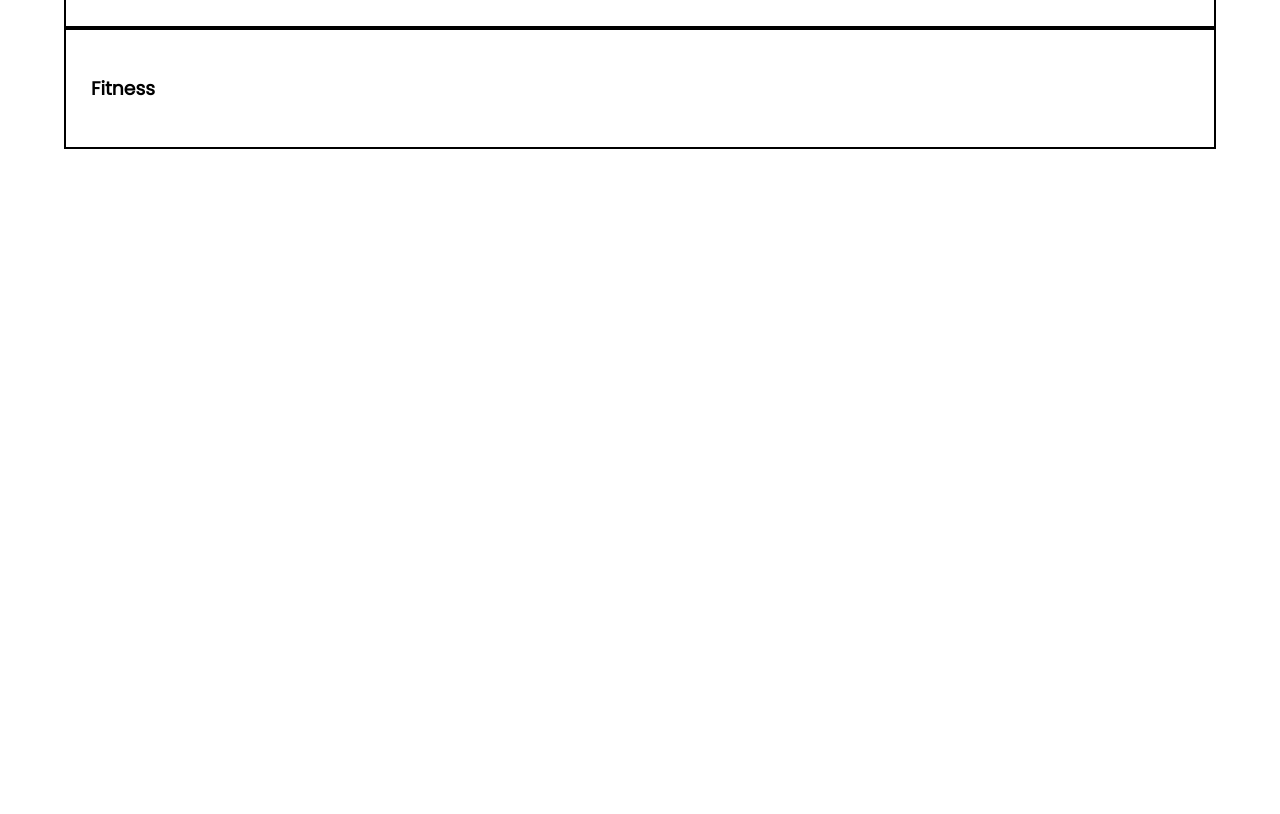
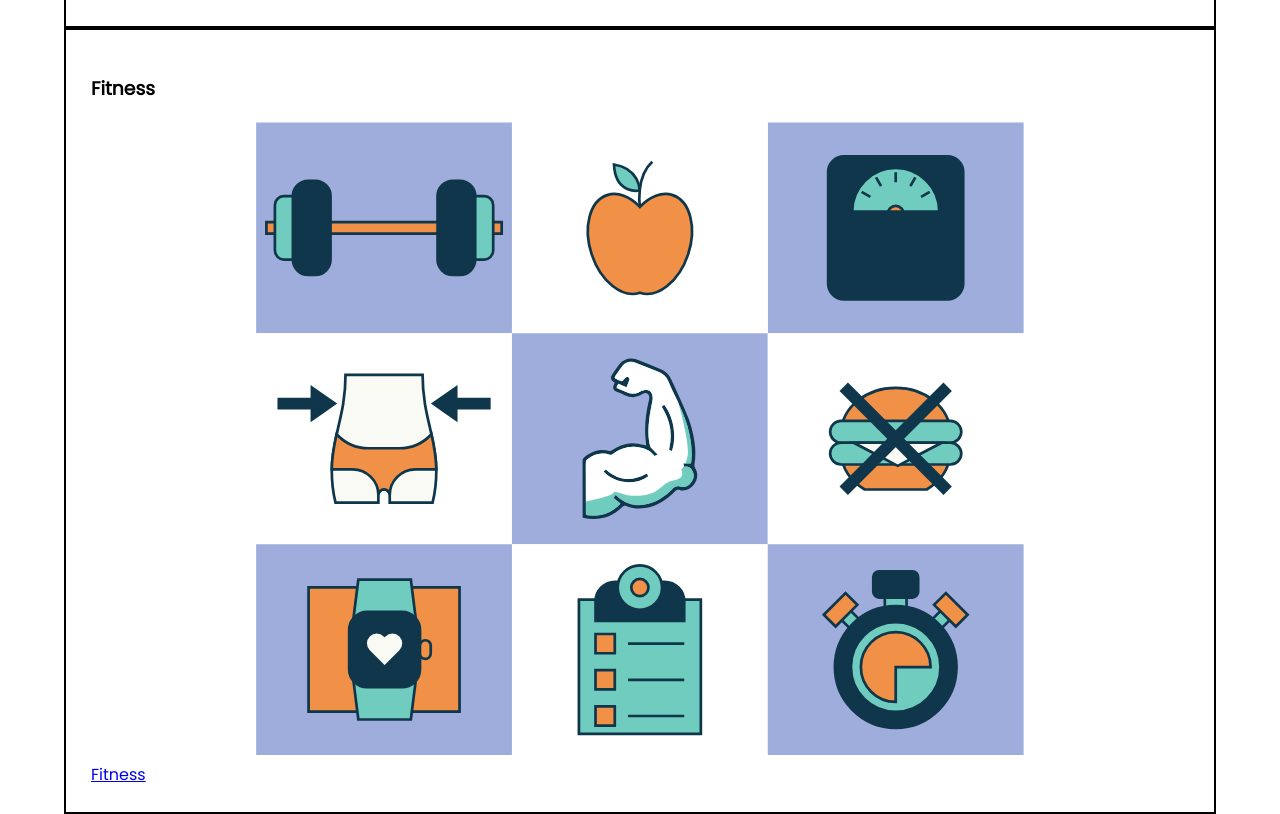
Before and after one commit to atwb21786/HealthApp, a React (Create React App) app: page / in a window 1280 px wide. Shown: the part 3440-4254 px from the top of the page. Before the commit the page ends 3589 px from the top, so only its background shows below. Built offline with nearby package versions, Linux system fonts and the light colour scheme.

Commit message:
added Fitness component and vector icon to the Landing page

```diff
--- a/src/App.js
+++ b/src/App.js
@@ -6,6 +6,7 @@ import Articles from './Articles'
 import Websites from './Websites';
 import Podcasts from './Podcasts';
 import NavMenu from './NavMenu';
+import Fitness from './Fitness';
 
 
 class App extends React.Component {
@@ -21,6 +22,7 @@ class App extends React.Component {
           <Route path={'/articles'} component={Articles} />
           <Route path={'/websites'} component={Websites} />
           <Route path={'/podcasts'} component={Podcasts} />
+          <Route path={'/fitness'} component={Fitness} />
         </main>
       </div>
     );
--- /dev/null
+++ b/src/Fitness.js
@@ -0,0 +1,19 @@
+import React from 'react'
+
+class Fitness extends React.Component {
+    render() {
+        return(
+            <div>
+                <header className="App-header">
+                    <div className="App-title">
+                        <h1>Fitness Center</h1>
+                    </div>
+
+                </header>
+
+            </div>
+        )
+    }
+}
+
+export default Fitness
--- a/src/LandingPage.css
+++ b/src/LandingPage.css
@@ -49,16 +49,6 @@ header {
     width: 100%;
 }
 
-
-/*
-.App-resources{
-    display: block;
-    margin: 5px;
-    padding: 5px;
-    width: 40%;
-    border: 2px solid black;
-} */
-
 .App-articles, .App-podcasts, .App-websites, .App-fitness {
     display: block;
     height: 25%;
@@ -84,9 +74,13 @@ header {
 }
 
 .App-podcast-items img, .App-article-items img, .App-website-items img {
-    /* text-align: center;
-    margin-left: auto;
-    margin-right: auto; */
     max-width: 100%;
     max-height: 75%;
 }
+
+.App-fitness img {
+    margin-left: 15%;
+    margin-right: 15%;
+    max-width: 75%;
+    max-height: 50%;
+}
--- a/src/LandingPage.js
+++ b/src/LandingPage.js
@@ -9,6 +9,8 @@ import FoundMyFitness from './images/FoundMyFitness.webp';
 import FastingClock from './images/eatfastclock.png';
 import KetoDiet from './images/KetoDiet.png';
 import RunningPic from './images/running.jpg';
+import FitnessCenter from './images/FitnessCenterApp.svg'
+import { Link } from 'react-router-dom'
 import './LandingPage.css';
 
 
@@ -122,6 +124,8 @@ class LandingPage extends React.Component {
           <div className="App-fitness">
             <section >
                 <h3>Fitness</h3>
+                <img src={FitnessCenter} alt="Fitness_Center"></img>
+                <Link to="/fitness">Fitness</Link>
             </section>
           </div>
 
```
Also changed, not shown: src/images/FitnessCenterApp.svg (added).
